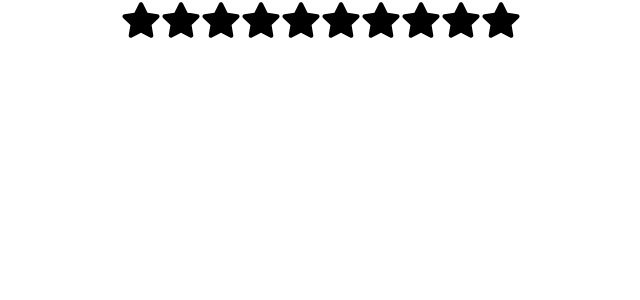
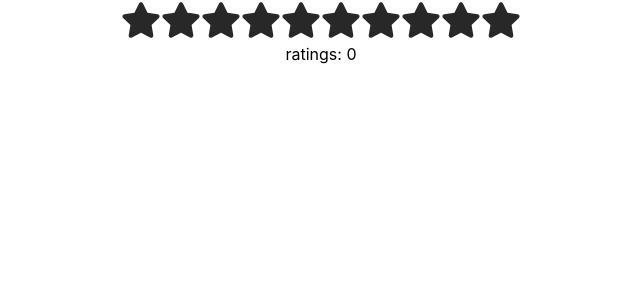
Before and after one commit to gwinedev/React, a React (Create React App) app in the folder Assorted/projects/: page / in a window 1280 px wide. Shown: the top 300 px of the page, without its empty margins (319-959 px from the left). Built offline with nearby package versions, Linux system fonts and the light colour scheme.

Commit message:
star rating app

```diff
--- a/Assorted/projects/src/components/star-rating/index.js
+++ b/Assorted/projects/src/components/star-rating/index.js
@@ -1,5 +1,6 @@
 import { FaStar } from 'react-icons/fa';
 import React, { useState } from 'react';
+import style from './style.css';
 
 export default function StarRating({ starCount = 5 }) {
     const [rating, setRating] = useState(0);
@@ -14,8 +15,8 @@ export default function StarRating({ starCount = 5 }) {
 
     }
 
-    function handleMouseLeave(index) {
-        console.log(index);
+    function handleMouseLeave() {
+        setHover(rating);
 
     }
     return <div className="star-rating">
@@ -28,10 +29,11 @@ export default function StarRating({ starCount = 5 }) {
                     className={index <= (hover || rating) ? 'active' : 'inactive'}
                     onClick={() => handleClick(index)}
                     onMouseMove={() => handleMouseEnter(index)}
-                    onMouseLeave={() => handleMouseLeave(index)}
+                    onMouseLeave={() => handleMouseLeave()}
                     size={40}
                 />
             })
         }
+        <span style={{display: 'flex', alignContent:'center', justifyContent:'center'}}>ratings: {rating}</span>
     </div>
 }
--- a/Assorted/projects/src/components/star-rating/style.css
+++ b/Assorted/projects/src/components/star-rating/style.css
@@ -0,0 +1,8 @@
+.active {
+    color: #fff700;
+}
+
+.inactive {
+    color: rgb(40, 40, 40);
+}
+/* active and inactive */
```
